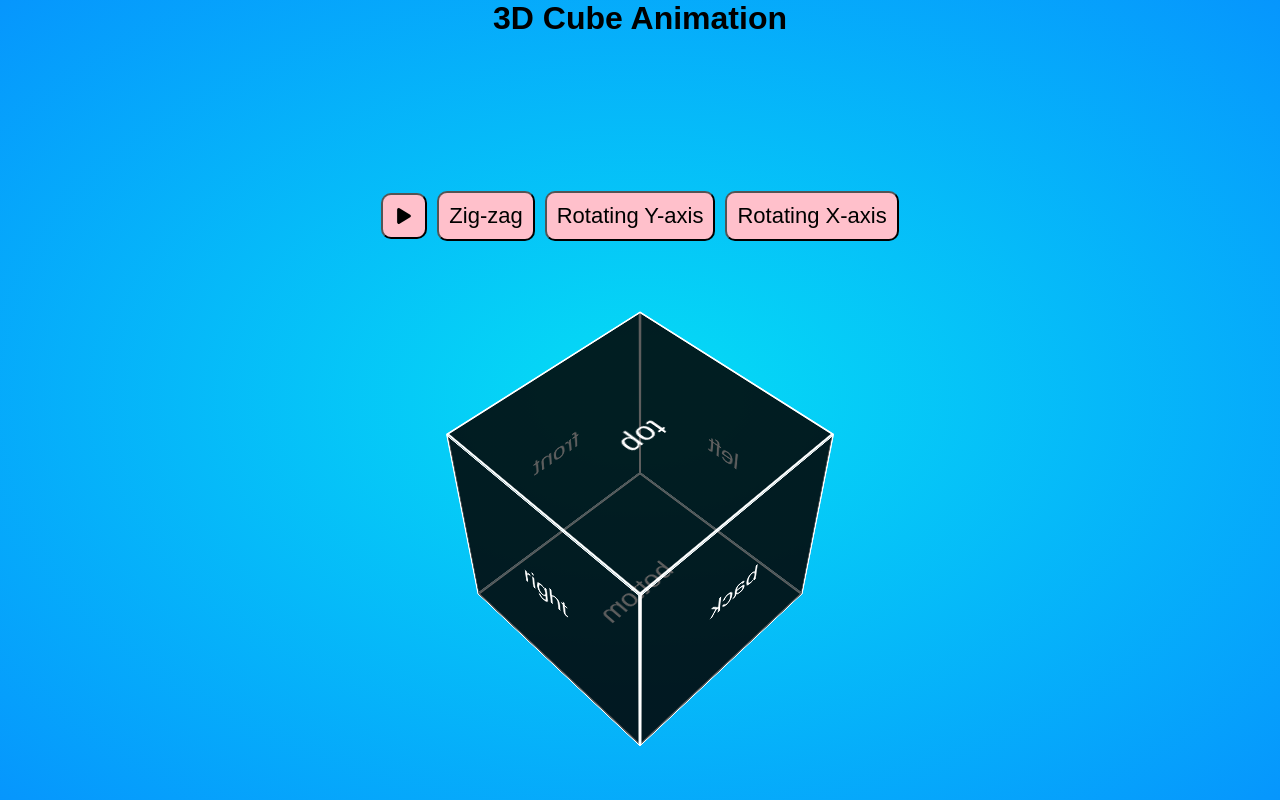
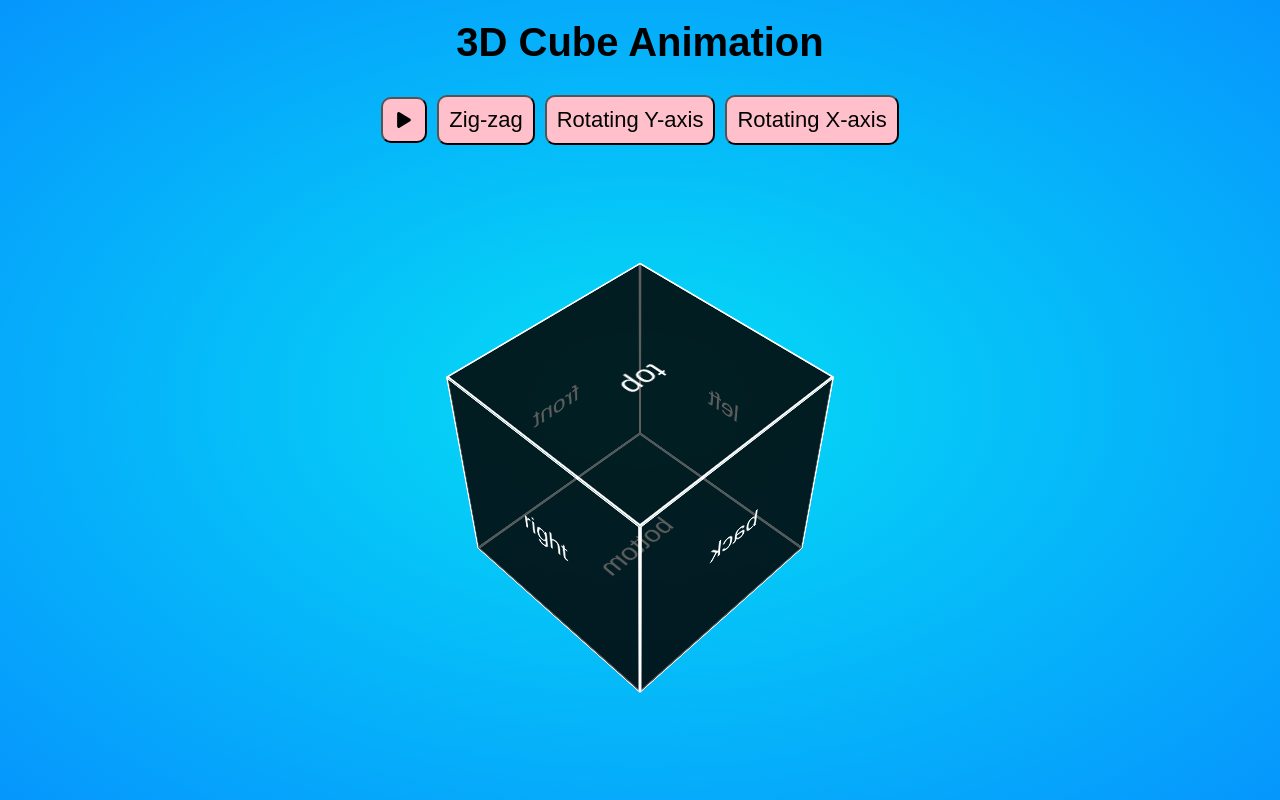
Before and after one commit to Firozkcode/3D-cube-animation, a plain HTML site: page index.html in a window 1280 px wide. Drawn offline with nearby package versions, Linux system fonts and the light colour scheme.

Commit message:
Update style.css

```diff
--- a/style.css
+++ b/style.css
@@ -1,8 +1,9 @@
 *{
     margin: 0;
     transition: .3s linear;
-    font-family: sans-serif;
+    font-family: 'Poppins',sans-serif;
     padding: 0;
+    box-sizing: border-box;
 }
 
 body{
@@ -19,12 +20,18 @@ body{
     flex-direction: column;
 }
 
+h1{
+    margin-top: 20px;
+    font-size: 40px;
+}
+
 .container{
     height: 100%;
     width: 100%;
     display: flex;
     align-items: center;
-    justify-content: space-evenly;
+    justify-content: flex-start;
+    gap: 200px;
     flex-direction: column;
     perspective: 1000px;
 }
@@ -111,6 +118,7 @@ body{
 }
 
 .button-container{
+    margin-top: 30px;
     display: flex;
     align-items: center;
     justify-content: center;
```
